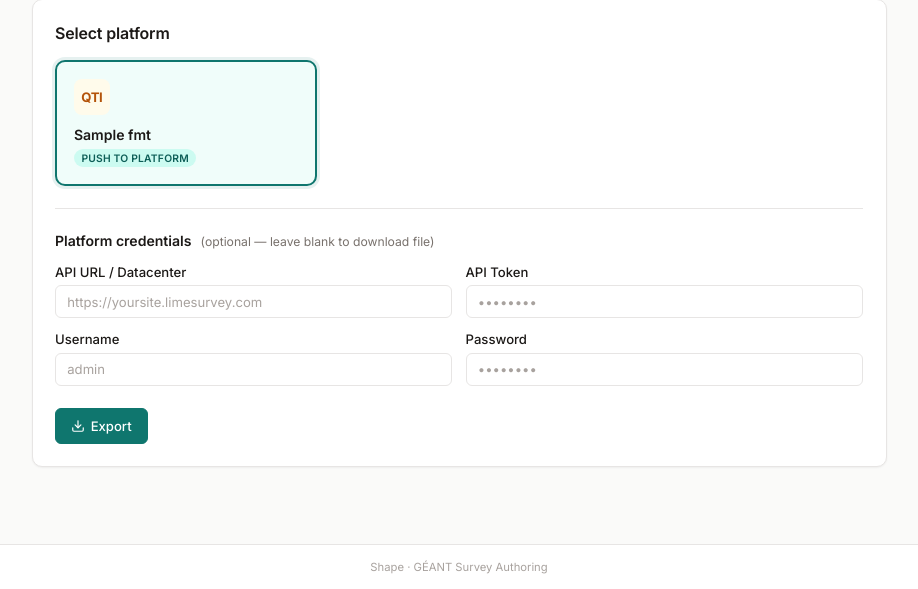
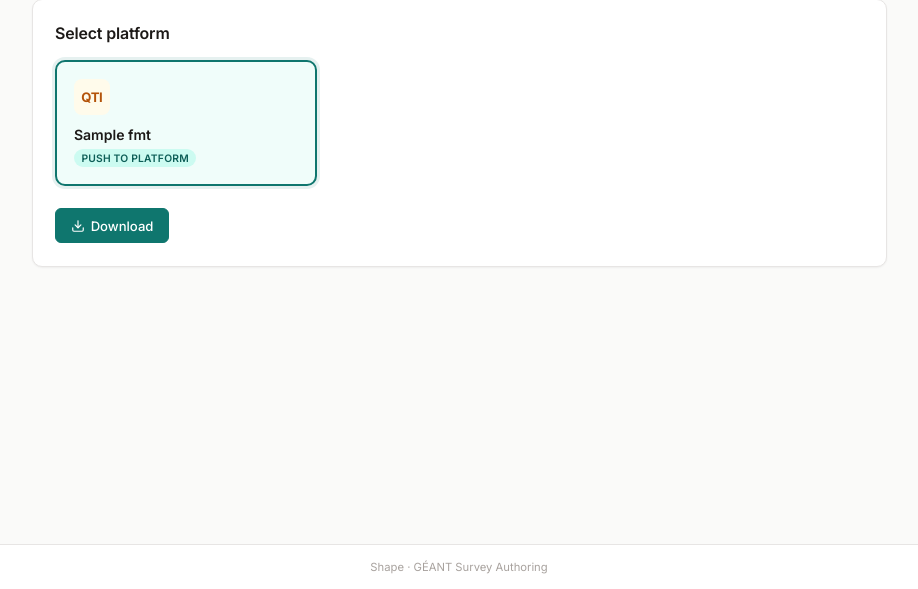
Before and after one commit to pxl-research/expats-geant, a FastAPI app: template shape_ui/templates/export.html in a window 1280 px wide. Shown: the part 211-800 px from the top of the page, without its empty margins (181-1099 px from the left). Run offline with FastAPI, Linux system fonts and the light colour scheme; the template is opened without the code that fills it: most values are stand-ins (such as "Sample title", 1, 10 or a date in 2020).

Commit message:
FIX: bugs in shape module: export, delete session, upload progress

```diff
--- a/shape_ui/router.py
+++ b/shape_ui/router.py
@@ -6,7 +6,7 @@ from typing import Annotated
 import httpx
 import markdown as _md  # type: ignore[import-untyped]
 from fastapi import APIRouter, File, Form, Request, UploadFile
-from fastapi.responses import HTMLResponse, RedirectResponse
+from fastapi.responses import HTMLResponse, RedirectResponse, Response
 from fastapi.templating import Jinja2Templates
 
 from shape_ui import api_client
@@ -521,8 +521,6 @@ async def delete_session(request: Request, session_id: str):
     except APIError as exc:
         return _render_error(request, f"Could not delete session: {exc.detail}", exc.status_code)
 
-    # HTMX requests: return empty body so the card is removed from the DOM.
-    # Regular requests (e.g. form submit): redirect to home.
     if request.headers.get("HX-Request") == "true":
-        return HTMLResponse("")
-    return RedirectResponse(url="/", status_code=302)
+        return Response(headers={"HX-Redirect": "/"})
+    return HTMLResponse("", status_code=200)
--- a/shape_ui/templates/chat.html
+++ b/shape_ui/templates/chat.html
@@ -353,6 +353,10 @@ body { overflow: hidden; }
                 <div class="spinner"></div>
                 <span>Thinking…</span>
               </span>
+              <span class="htmx-indicator" id="upload-indicator">
+                <div class="spinner"></div>
+                <span>Processing…</span>
+              </span>
               <label
                 class="btn btn-ghost btn-sm upload-inline"
                 title="Upload a reference document"
@@ -369,6 +373,7 @@ body { overflow: hidden; }
                   hx-swap="innerHTML"
                   hx-encoding="multipart/form-data"
                   hx-trigger="change"
+                  hx-indicator="#upload-indicator"
                 >
               </label>
             </div>
--- a/shape_ui/templates/export.html
+++ b/shape_ui/templates/export.html
@@ -149,12 +149,20 @@
       hx-indicator="#export-spinner"
     >
       <input type="hidden" name="fmt" id="fmt-input" value="{{ formats[0].id if formats else '' }}">
-      <input type="hidden" name="action" id="action-input" value="{{ 'push' if formats and formats[0].push else 'download' }}">
+      <input type="hidden" name="action" id="action-input" value="download">
+
+      <!-- Action toggle (shown only for push-capable platforms) -->
+      <div id="action-toggle" style="display:none; margin-top:1.25rem">
+        <div class="divider" style="margin-top:0; margin-bottom:1rem"></div>
+        <span style="font-size:0.875rem; font-weight:500; color:var(--text); margin-right:0.75rem">Delivery</span>
+        <button type="button" class="btn btn-sm btn-primary" id="toggle-download" onclick="setAction('download')">Download</button>
+        <button type="button" class="btn btn-sm btn-ghost" id="toggle-push" onclick="setAction('push')">Push to API</button>
+      </div>
 
       <!-- Credential panel (push platforms only) -->
-      <div id="credential-panel" class="credential-panel {% if formats and formats[0].push %}visible{% endif %}">
+      <div id="credential-panel" class="credential-panel">
         <div class="divider"></div>
-        <h3 style="margin-bottom:1rem">Platform credentials <span class="label-hint">(optional — leave blank to download file)</span></h3>
+        <h3 style="margin-bottom:1rem">Platform credentials</h3>
         <div style="display:grid; grid-template-columns:1fr 1fr; gap:0.875rem">
           <div class="form-group" style="margin-bottom:0">
             <label for="api_url">API URL / Datacenter</label>
@@ -178,7 +186,7 @@
       <div style="margin-top:1.5rem; display:flex; align-items:center; gap:1rem">
         <button type="submit" class="btn btn-primary" {% if not survey %}disabled{% endif %} id="export-btn">
           <svg width="14" height="14" viewBox="0 0 24 24" fill="none" stroke="currentColor" stroke-width="2" stroke-linecap="round" stroke-linejoin="round" aria-hidden="true"><path d="M21 15v4a2 2 0 0 1-2 2H5a2 2 0 0 1-2-2v-4"/><polyline points="7 10 12 15 17 10"/><line x1="12" y1="15" x2="12" y2="3"/></svg>
-          <span id="export-btn-label">Export</span>
+          <span id="export-btn-label">Download</span>
         </button>
         <span class="htmx-indicator" id="export-spinner">
           <div class="spinner"></div>
@@ -195,28 +203,33 @@
 {% block scripts %}
 <script>
 function selectPlatform(btn, fmtId, isPush) {
-  // Update all cards
   document.querySelectorAll('.platform-card').forEach(function(c) {
     c.classList.remove('selected');
     c.setAttribute('aria-pressed', 'false');
   });
   btn.classList.add('selected');
   btn.setAttribute('aria-pressed', 'true');
+  document.getElementById('fmt-input').value = fmtId;
+  document.getElementById('action-toggle').style.display = isPush ? '' : 'none';
+  setAction('download');
+}
 
-  // Update hidden inputs
-  document.getElementById('fmt-input').value = fmtId;
-  document.getElementById('action-input').value = isPush ? 'push' : 'download';
-
-  // Show/hide credential panel
-  const panel = document.getElementById('credential-panel');
-  if (isPush) {
+function setAction(action) {
+  document.getElementById('action-input').value = action;
+  var panel   = document.getElementById('credential-panel');
+  var btnDl   = document.getElementById('toggle-download');
+  var btnPush = document.getElementById('toggle-push');
+  if (action === 'push') {
     panel.classList.add('visible');
+    btnDl.className   = 'btn btn-sm btn-ghost';
+    btnPush.className = 'btn btn-sm btn-primary';
+    document.getElementById('export-btn-label').textContent = 'Push to platform';
   } else {
     panel.classList.remove('visible');
+    btnDl.className   = 'btn btn-sm btn-primary';
+    btnPush.className = 'btn btn-sm btn-ghost';
+    document.getElementById('export-btn-label').textContent = 'Download';
   }
-
-  // Update button label
-  document.getElementById('export-btn-label').textContent = isPush ? 'Push to platform' : 'Download';
 }
 </script>
 {% endblock %}
--- a/shape_ui/templates/partials/session_cleanup_modal.html
+++ b/shape_ui/templates/partials/session_cleanup_modal.html
@@ -1,4 +1,4 @@
-<dialog id="cleanup-modal" style="border:1px solid var(--border); border-radius:var(--radius); padding:2rem; max-width:420px; width:90%">
+<dialog id="cleanup-modal" style="border:1px solid var(--border); border-radius:var(--radius); padding:2rem; max-width:420px; width:90%; margin:auto">
   <h2 style="margin-bottom:0.5rem; font-size:1.1rem;">Delete session data?</h2>
   <p style="color:var(--text-muted); margin-bottom:1.5rem; font-size:0.9rem;">
     Your survey draft, style profile, and uploaded documents can now be removed.
```
